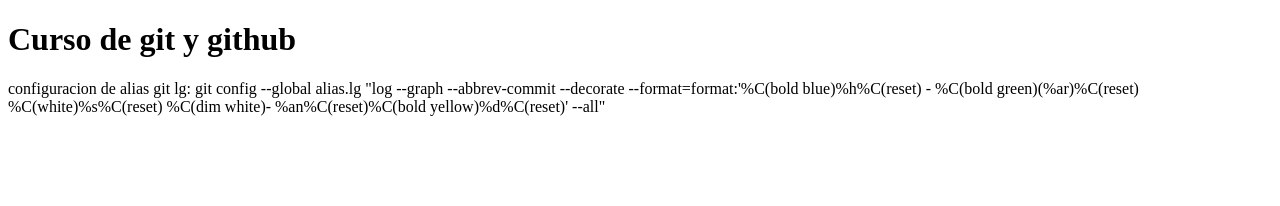
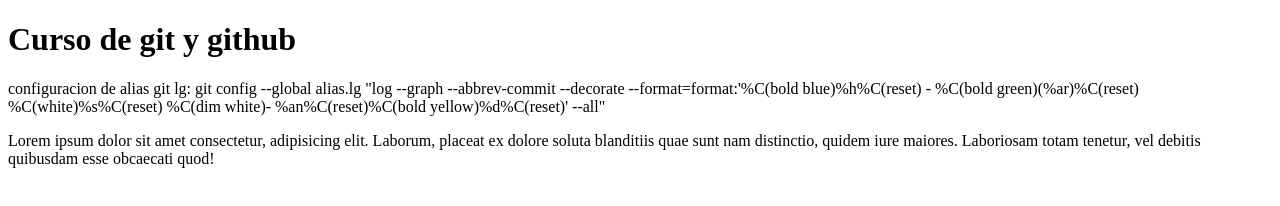
Before and after one commit to edwinmoreno77/git-github, a plain HTML site: page index.html in a window 1280 px wide. Drawn offline with Linux system fonts and the light colour scheme.

Commit message:
segundo commit

```diff
--- a/index.html
+++ b/index.html
@@ -15,6 +15,9 @@
         --format=format:'%C(bold blue)%h%C(reset) - %C(bold
         green)(%ar)%C(reset) %C(white)%s%C(reset) %C(dim white)- %an%C(reset)%C(bold yellow)%d%C(reset)' --all"</p>
 
+    <p>Lorem ipsum dolor sit amet consectetur, adipisicing elit. Laborum, placeat ex dolore soluta blanditiis quae sunt
+        nam distinctio, quidem iure maiores. Laboriosam totam tenetur, vel debitis quibusdam esse obcaecati quod!</p>
+
 </body>
 
 </html>
```
